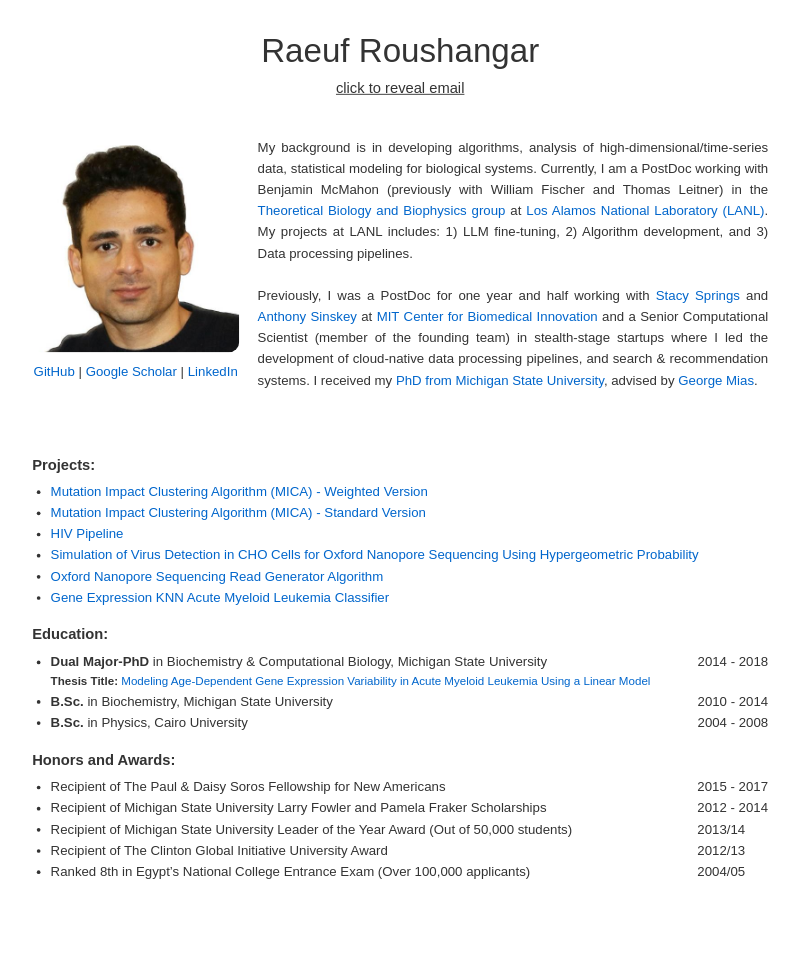
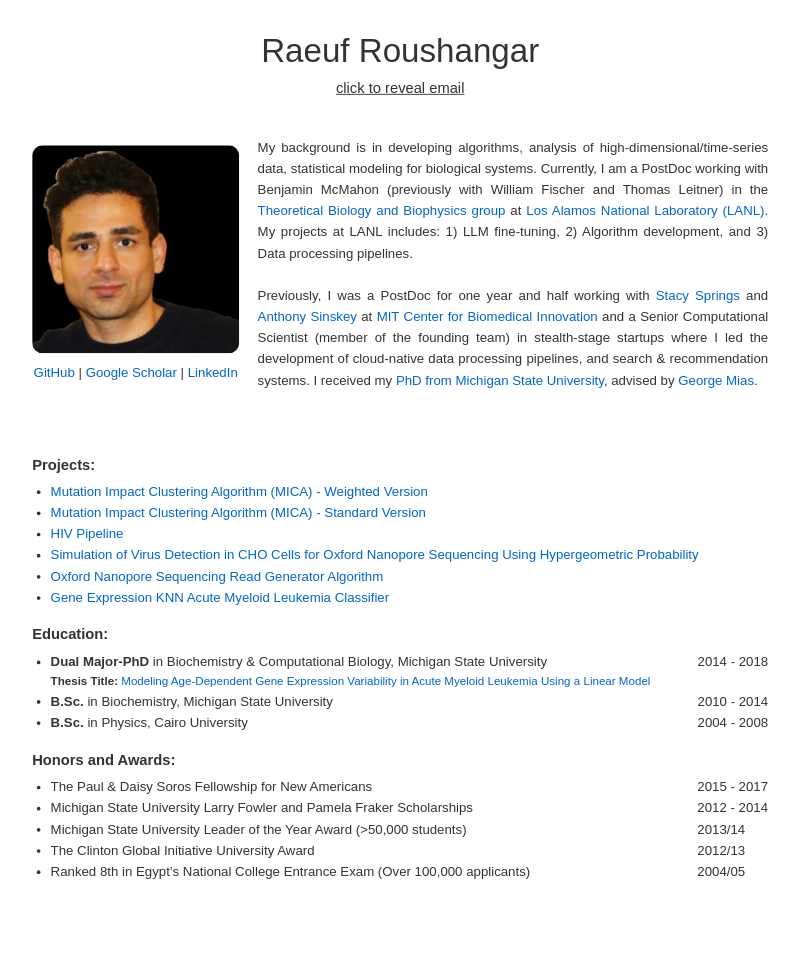
Before and after one commit to raeufroushangar/raeufroushangar.com, a Jekyll site: the page built from index.html, in a window 1280 px wide. Shown: the whole page, without its empty margins (207-1006 px from the left). Built offline with Jekyll 4.4.1, drawn with Linux system fonts in a browser that asks for light colours.

```diff
--- a/index.html
+++ b/index.html
@@ -66,19 +66,19 @@ title: Home
 <h3 style="margin-bottom: 5px; font-size: 1em;">Honors and Awards:</h3>
 <ul style="margin-top: 0; list-style-type: disc; padding-left: 20px; font-size: 0.9em;">
   <li>
-    <span>Recipient of The Paul & Daisy Soros Fellowship for New Americans</span>
+    <span>The Paul & Daisy Soros Fellowship for New Americans</span>
     <span class="award-date">2015 - 2017</span>
   </li>
   <li>
-    <span>Recipient of Michigan State University Larry Fowler and Pamela Fraker Scholarships</span>
+    <span>Michigan State University Larry Fowler and Pamela Fraker Scholarships</span>
     <span class="award-date">2012 - 2014</span>
   </li>
   <li>
-    <span>Recipient of Michigan State University Leader of the Year Award (Out of 50,000 students)</span>
+    <span>Michigan State University Leader of the Year Award (>50,000 students)</span>
     <span class="award-date">2013/14</span>
   </li>
   <li>
-    <span>Recipient of The Clinton Global Initiative University Award</span>
+    <span>The Clinton Global Initiative University Award</span>
     <span class="award-date">2012/13</span>
   </li>
   <li>
```
Also changed, not shown: assets/images/profile.jpg.
